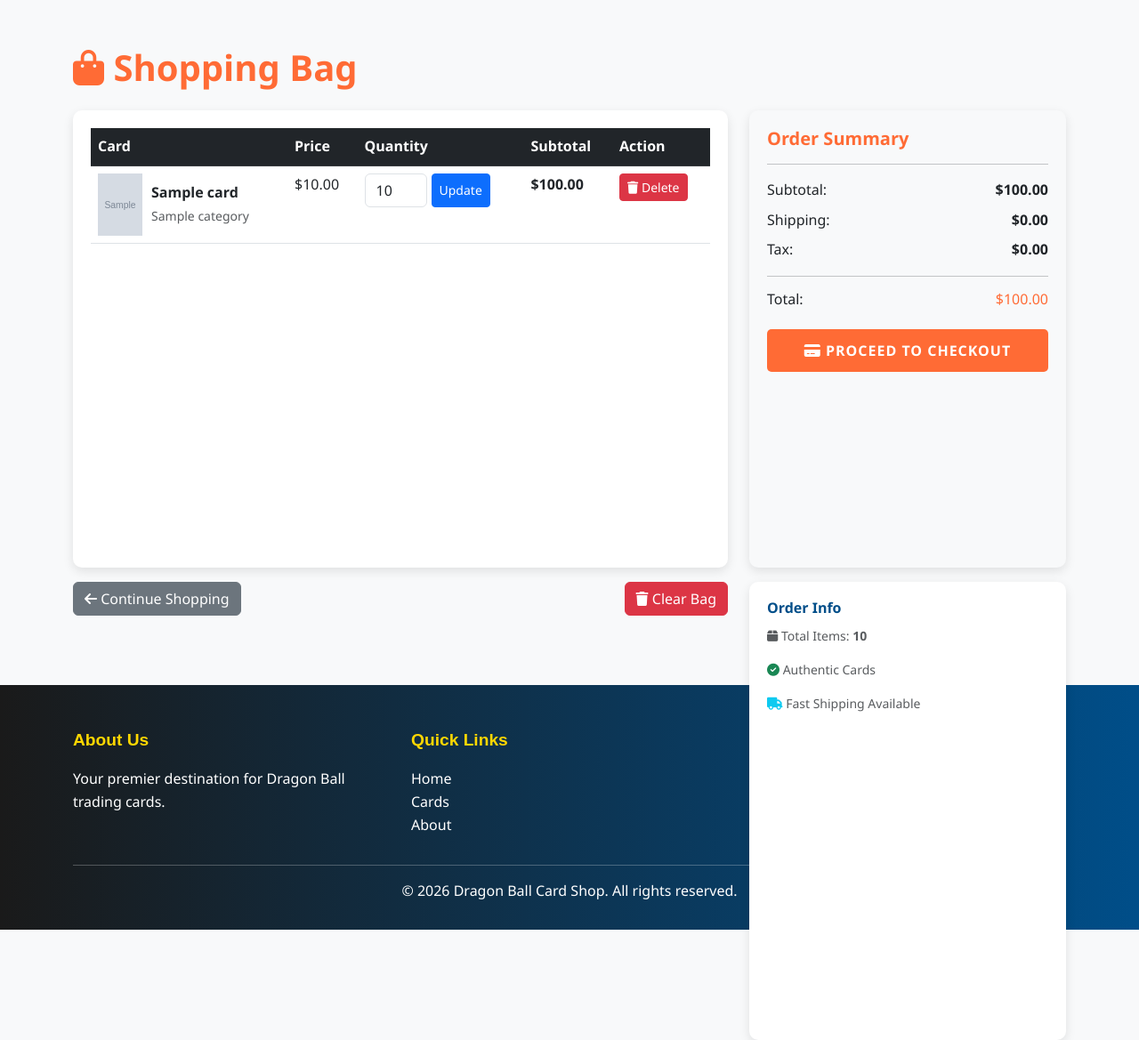
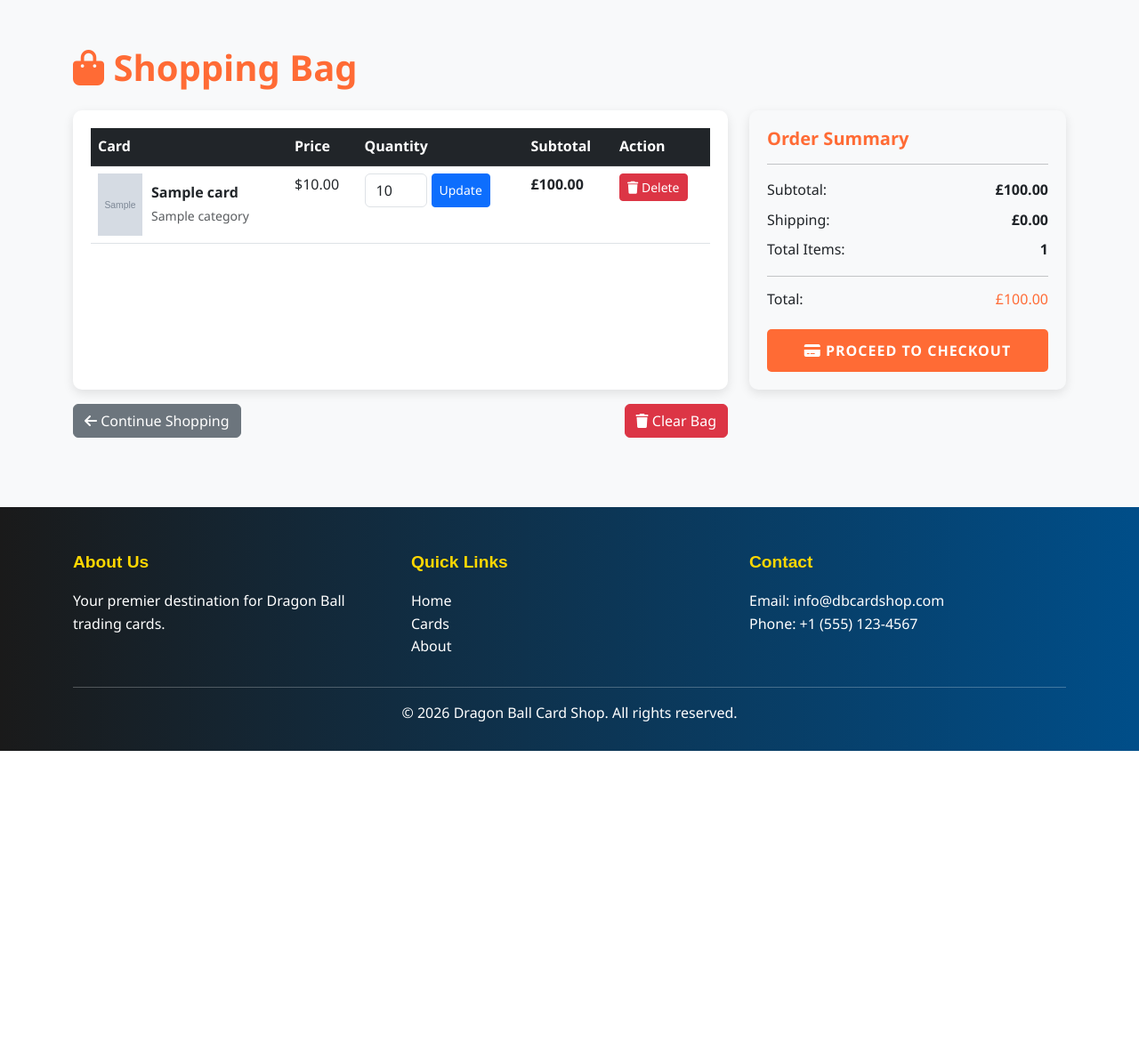
Before and after one commit to fadam430/db_card_shop, a Django app: page /cart/ in a window 1280 px wide. Shown: the part 323-1492 px from the top of the page at 89% size. After the commit the page ends 1167 px from the top, so only its background shows below. Run offline with Django 5.2, Linux system fonts and the light colour scheme; a user stored in the database is signed in; tables that the repository leaves empty hold one stand-in row (values such as "Sample post"); grey boxes marked "Sample" are stand-in pictures; some libraries are stand-ins or nearby versions; some web fonts are replaced.

Commit message:
bag changes

```diff
--- a/bag/templates/bag/bag.html
+++ b/bag/templates/bag/bag.html
@@ -51,7 +51,7 @@
                                             <button type="submit" class="btn btn-sm btn-primary">Update</button>
                                         </form>
                                     </td>
-                                    <td class="text-db-primary"><strong>${{ item.get_subtotal }}</strong></td>
+                                    <td class="text-db-primary"><strong>£{{ item.get_subtotal }}</strong></td>
                                     <td>
                                         <a href="{% url 'remove_from_bag' item.id %}" class="btn btn-sm btn-danger">
                                             <i class="fas fa-trash"></i> Delete
@@ -82,41 +82,29 @@
                         <hr>
                         <div class="d-flex justify-content-between mb-2">
                             <span>Subtotal:</span>
-                            <strong>${{ bag.get_total }}</strong>
+                            <strong>£{{ bag.get_total }}</strong>
                         </div>
                         <div class="d-flex justify-content-between mb-2">
                             <span>Shipping:</span>
-                            <strong>$0.00</strong>
+                            <strong>£0.00</strong>
                         </div>
                         <div class="d-flex justify-content-between mb-3">
-                            <span>Tax:</span>
-                            <strong>$0.00</strong>
+                            <span>Total Items:</span>
+                            <strong>{{ bag.items.count }}</strong>
                         </div>
                         <hr>
                         <div class="d-flex justify-content-between mb-3">
                             <span class="h6">Total:</span>
-                            <strong class="h6 text-db-primary">${{ bag.get_total }}</strong>
+                            <strong class="h6 text-db-primary">£{{ bag.get_total }}</strong>
                         </div>
-                        <button id="proceed-to-checkout" class="btn btn-db-primary btn-lg w-100">
+                        <button id="proceed-to-checkout" class="btn btn-db-primary btn-lg w-100"
+                                >
                             <i class="fas fa-credit-card"></i> Proceed to Checkout
                         </button>
                     </div>
                 </div>
 
-                <div class="card mt-3">
-                    <div class="card-body">
-                        <h6 class="card-title">Order Info</h6>
-                        <p class="small text-muted">
-                            <i class="fas fa-box"></i> Total Items: <strong>{{ bag.get_total_items }}</strong>
-                        </p>
-                        <p class="small text-muted">
-                            <i class="fas fa-check-circle text-success"></i> Authentic Cards
-                        </p>
-                        <p class="small text-muted">
-                            <i class="fas fa-truck text-info"></i> Fast Shipping Available
-                        </p>
-                    </div>
-                </div>
+
             </div>
         </div>
     {% else %}
```
Also changed, not shown: checkout/static/checkout/JS/checkout.js (added, +7 -0 lines), checkout/templates/checkout/checkout.html (+57 -6 lines).
